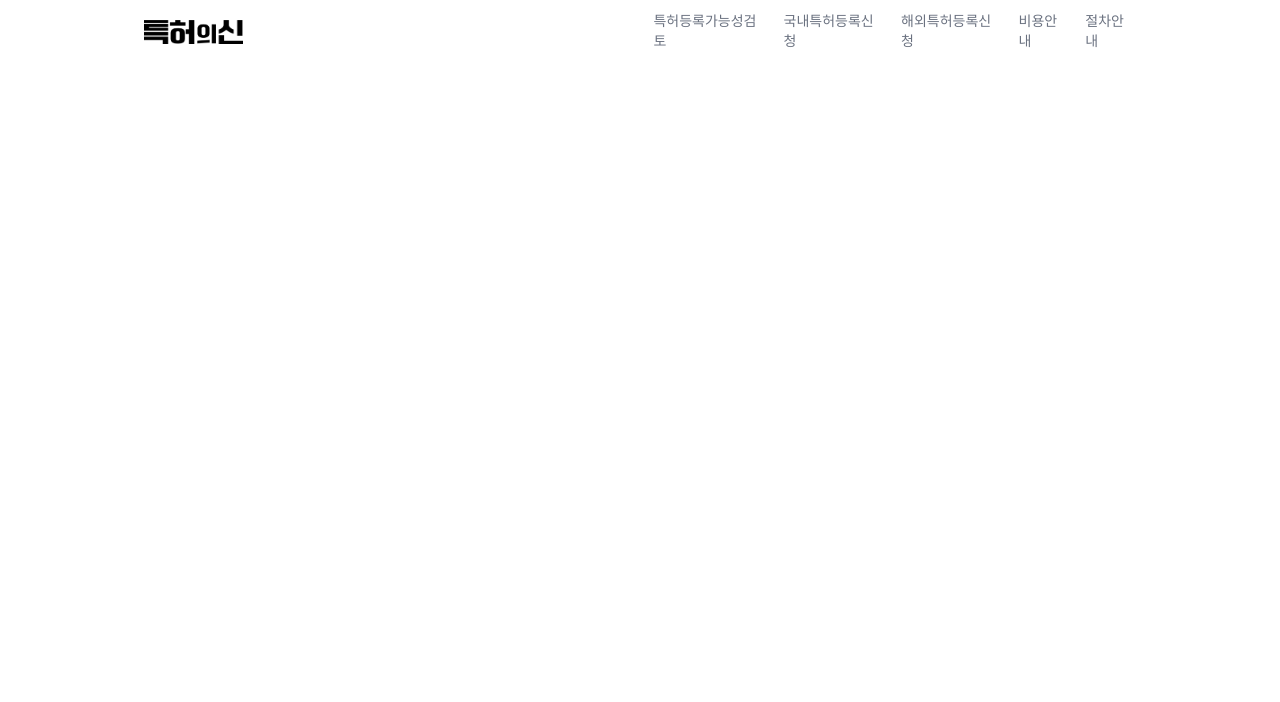
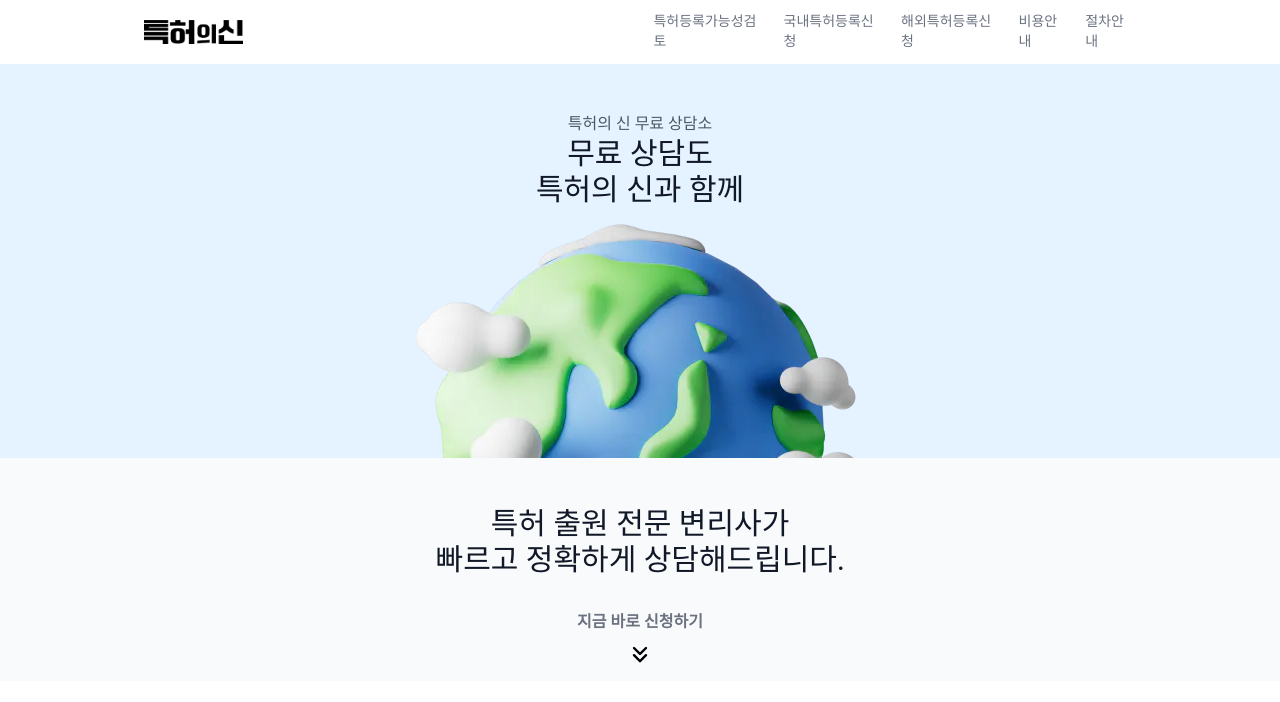
Before and after one commit to bin8727/2-GROWBEYOND-Front-End, a React (Create React App) app: page /free-consultation in a window 1280 px wide. Shown: the top 702 px of the page. Built offline with nearby package versions, Linux system fonts and the light colour scheme.

Commit message:
FreeConsultation Setup

```diff
--- a/src/component/Header.jsx
+++ b/src/component/Header.jsx
@@ -1,22 +1,92 @@
 import { Link } from "react-router-dom";
 import Logo from '../assets/patent.png';
-
+import { useState,useEffect } from "react";
+import { useLocation } from "react-router-dom";
 
 const Header = () => {
+  const [isActived, setIsActived] = useState(null);
+  const location = useLocation();
+
+  useEffect(() => {
+    const storedIsActived = localStorage.getItem('isActived');
+    setIsActived(storedIsActived || null);
+  }, []);
+
+  useEffect(() => {
+    if (location.pathname === '/') {
+      setIsActived('header');
+    } else if (location.pathname === '/feasibility') {
+      setIsActived('feasibility');
+    } else if (location.pathname === '/patent-kr') {
+      setIsActived('patentKr');
+    } else if (location.pathname === '/patent-gb') {
+      setIsActived('patentGb');
+    } else if (location.pathname === '/costguide') {
+      setIsActived('costguide');
+    } else if (location.pathname === '/processguide') {
+      setIsActived('processguide');
+    } else if (location.pathname === '/free-consultation') {
+      setIsActived('');
+    }
+  }, [location]);
+
+  const handleClick = (e) => {
+    setIsActived(e);
+    localStorage.setItem('isActived', e);
+  };
+
   return (
     <header className='header'>
       <div className='header_wrap'>
         <div className='header_logo'>
-          <Link to='/'>
+          <Link
+            to='/'
+            className={isActived === 'header' ? 'active' : ''}
+            onClick={() => handleClick('header')}
+          >
             <img src={Logo} alt='logo' />
           </Link>
         </div>
         <div className='header_nav'>
-          <Link to='/feasibility'>특허등록가능성검토</Link>
-          <Link to='/patent-kr'>국내특허등록신청</Link>
-          <Link to='/patent-gb'>해외특허등록신청</Link>
-          <Link to='/costguide'>비용안내</Link>
-          <Link to='/processguide'>절차안내</Link>
+          <Link
+            to='/feasibility'
+            className={isActived === 'feasibility' ? 'active' : ''}
+            onClick={() => handleClick('feasibility')}
+          >
+            특허등록가능성검토
+          </Link>
+
+          <Link
+            to='/patent-kr'
+            className={isActived === 'patentKr' ? 'active' : ''}
+            onClick={() => handleClick('patentKr')}
+          >
+            국내특허등록신청
+          </Link>
+
+          <Link
+            to='/patent-gb'
+            className={isActived === 'patentGb' ? 'active' : ''}
+            onClick={() => handleClick('patentGb')}
+          >
+            해외특허등록신청
+          </Link>
+
+          <Link
+            to='/costguide'
+            className={isActived === 'costguide' ? 'active' : ''}
+            onClick={() => handleClick('costguide')}
+          >
+            비용안내
+          </Link>
+
+          <Link
+            to='/processguide'
+            className={isActived === 'processguide' ? 'active' : ''}
+            onClick={() => handleClick('processguide')}
+          >
+            절차안내
+          </Link>
         </div>
       </div>
     </header>
--- a/src/pages/FreeConsultation.jsx
+++ b/src/pages/FreeConsultation.jsx
@@ -1,6 +1,45 @@
+import Earth from '../assets/15.png';
+import Arrow from '../assets/arrow.svg';
+
 const FreeConsoltation = () => {
   return (
-    <></>
+    <div className="freeconsultation">
+      <div className="freeconsultation_container">
+        <div className='freeconsultation_topContent'>
+          <p className="freeconsultation_topTitle">
+            특허의 신 무료 상담소
+          </p>
+          <h2 className='freeconsultation_topDesc'>
+            무료 상담도
+            <br></br>
+            특허의 신과 함께
+          </h2>
+          <div className="freeconsultation_imgContainer">
+            <span>
+              <span></span>
+              <img src={Earth} alt="" />
+            </span>
+          </div>
+        </div>
+
+        <div className='freeconsultation_middleWrap'>
+          <h2 className='freeconsultation_middleDesc'>
+            특허 출원 전문 변리사가
+            <br></br>
+            빠르고 정확하게 상담해드립니다.
+          </h2>
+
+          <div className='freeconsultation_underArrow'>
+            <p>지금 바로 신청하기</p>
+            <button>
+              <img src={Arrow} alt="" />
+            </button>
+          </div>
+        </div>
+
+
+      </div>
+    </div>
   );
 };
 
--- a/src/style/_freeConsultation.scss
+++ b/src/style/_freeConsultation.scss
@@ -0,0 +1,147 @@
+.freeconsultation {
+  padding-top: 4rem;
+
+  &_container {
+    opacity: 1;
+    background-color: rgb(249, 250, 251);
+  }
+
+  &_topContent {
+    display: flex;
+    flex-direction: column;
+    align-items: center;
+    opacity: 1;
+    background-color: rgb(229, 242, 255);
+    padding-top: 3rem;
+  }
+
+  &_topTitle {
+    font-size: 0.875rem;
+    line-height: 1.25rem;
+    font-weight: 500;
+    opacity: 1;
+    color: rgb(75, 89, 99);
+
+    @media (min-width: 64rem) {
+      font-size: 1rem;
+      line-height: 1.5rem;
+    }
+  }
+
+  &_topDesc {
+    text-align: center;
+    font-size: 1.5rem;
+    line-height: 2rem;
+
+    @media (min-width: 64rem) {
+      font-size: 1.875rem;
+      line-height: 2.25rem;
+    }
+  }
+
+  &_imgContainer {
+    height: 10rem;
+    width: 20rem;
+
+    @media (min-width: 64rem) {
+      height: 15.625rem;
+      width: 31.25rem;
+    }
+
+    span {
+      box-sizing: border-box;
+      display: block;
+      overflow: hidden;
+      width: initial;
+      height: initial;
+      background: none;
+      opacity: 1;
+      border: 0rem;
+      margin: 0rem;
+      padding: 0rem;
+      position: relative;
+
+      span {
+        box-sizing: border-box;
+        display: block;
+        width: initial;
+        height: initial;
+        background: none;
+        opacity: 1;
+        border: 0rem;
+        margin: 0rem;
+        padding: 50% 0rem 0rem;
+      }
+
+      img {
+        position: absolute;
+        inset: 0rem;
+        box-sizing: border-box;
+        padding: 0rem;
+        border: none;
+        margin: auto;
+        display: block;
+        width: 0rem;
+        height: 0rem;
+        min-width: 100%;
+        max-width: 100%;
+        min-height: 100%;
+        max-height: 100%;
+      }
+    }
+  }
+
+  &_middleWrap {
+    padding-top: 3rem;
+    text-align: center;
+  }
+
+  &_middleDesc {
+    text-align: center;
+    font-size: 1.5rem;
+    line-height: 2rem;
+
+    @media (min-width: 64rem) {
+      font-size: 1.875rem;
+      line-height: 2.25rem;
+    }
+  }
+
+  &_underArrow {
+    padding-top: 2rem;
+    padding-bottom: 0.5rem;
+    font-size: 1.125rem;
+    line-height: 1.75rem;
+    opacity: 1;
+    color: rgb(107, 114, 128);
+
+    @media (min-width: 40rem) {
+      font-size: 1.25rem;
+      line-height: 1.75rem;
+    }
+
+    p {
+      font-size: 0.875rem;
+      line-height: 1.25rem;
+      font-weight: 500;
+
+      @media (min-width: 64rem) {
+        font-size: 1rem;
+        line-height: 1.5rem;
+        font-weight: 600;
+      }
+    }
+
+    button {
+      cursor: pointer;
+      margin-top: 0.5rem;
+      background-color: transparent;
+      color:rgb(107, 114, 128);
+
+      img {
+        height: 1.5rem;
+        width: 1.5rem;
+      }
+    }
+  }
+}
--- a/src/style/_header.scss
+++ b/src/style/_header.scss
@@ -13,7 +13,7 @@
     height: 100%;
     max-width: 64rem;
     align-items: center;
-    // justify-content: space-between;
+    justify-content: space-between;
     padding-left: 1rem;
     padding-right: 1rem;
   }
@@ -53,6 +53,11 @@
       &:nth-child(n+2) {
         margin-left: 1rem;
       }
+
+      &.active {
+        opacity: 1;
+        color: rgb(37, 99, 235);
+      }
     }
   }
 }
```
Also changed, not shown: src/assets/15.png (added), src/assets/arrow.svg (added).
